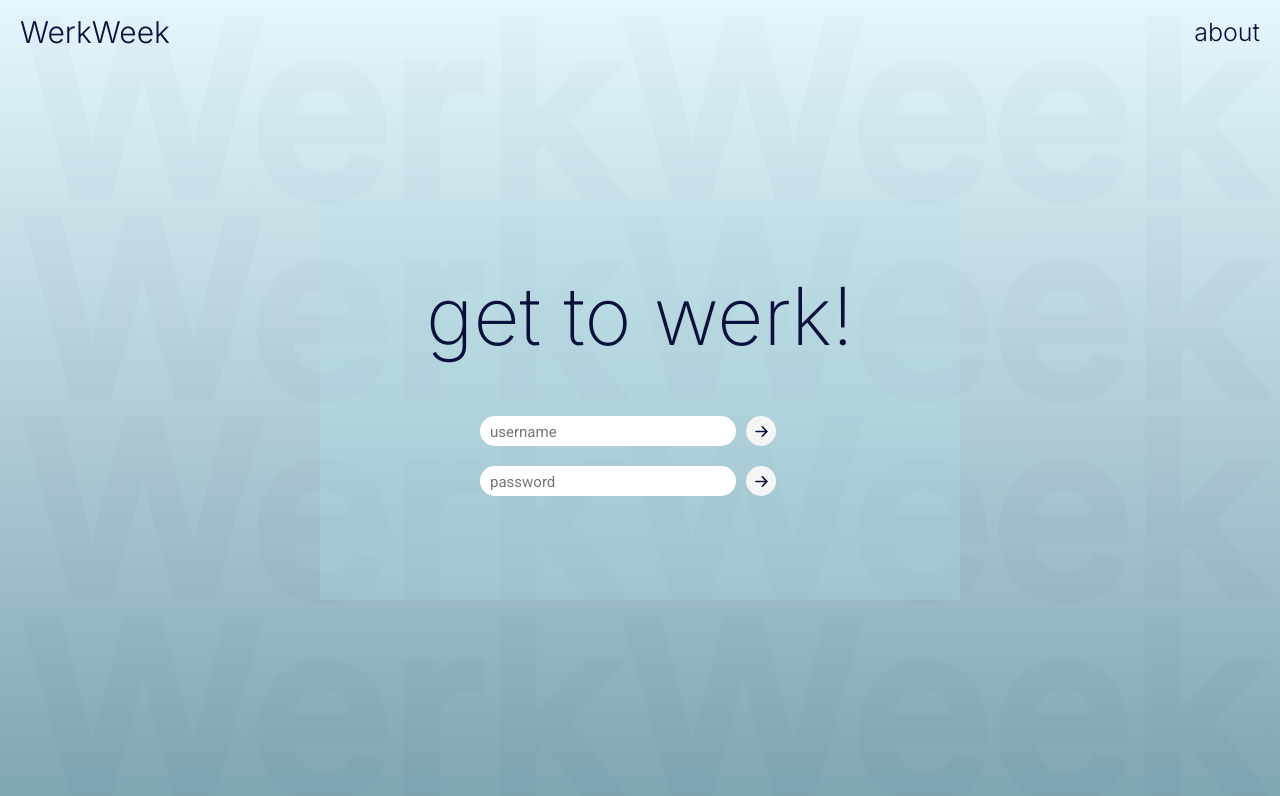
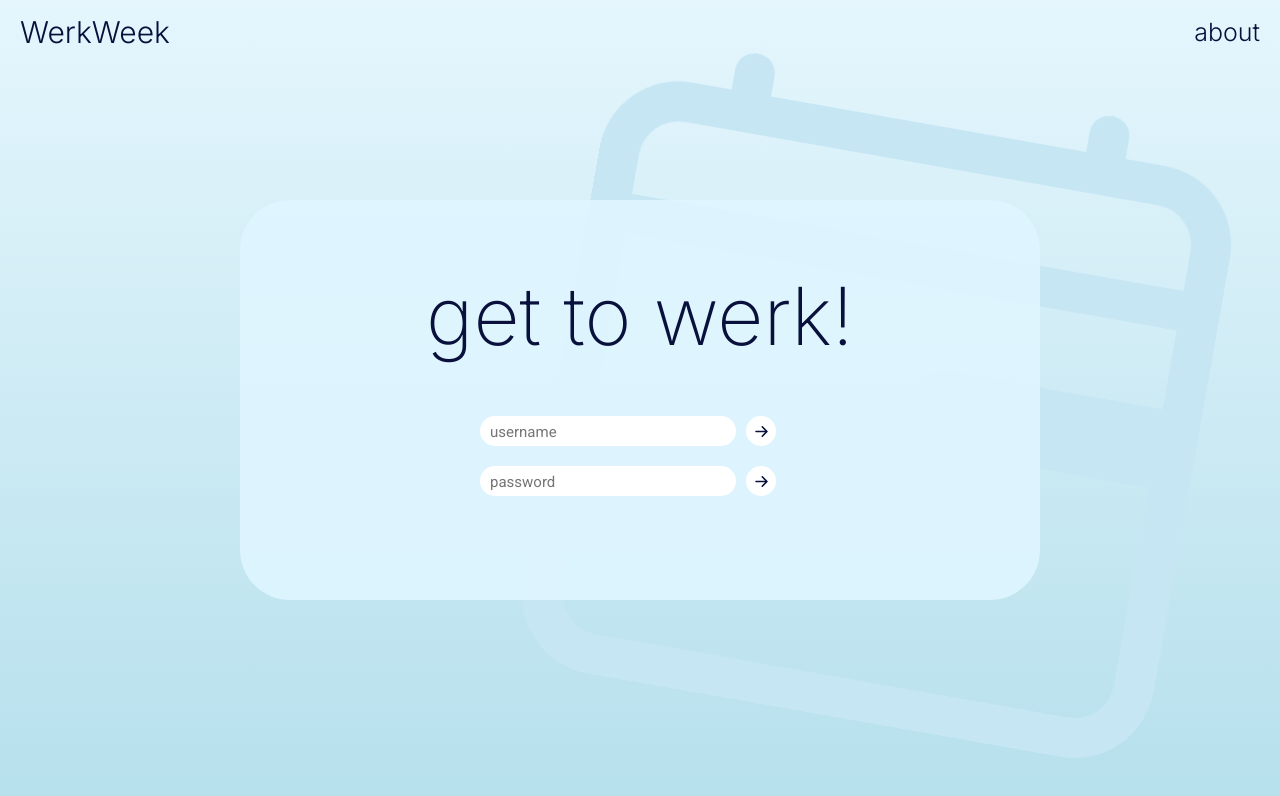
Before and after one commit to armstmol01/weekly-planner, a React (Create React App) app in the folder client/: page / in a window 1280 px wide. Shown: the top 796 px of the page. Built offline with nearby package versions, Linux system fonts and the light colour scheme; a web font is replaced by a local one.

Commit message:
login cal icon

```diff
--- a/client/src/components/login/Login.css
+++ b/client/src/components/login/Login.css
@@ -8,6 +8,7 @@
 }
 
 .logo__container {
+  display: none;
   position: fixed;
   bottom: 0;
   z-index: -1;
@@ -15,7 +16,6 @@
 }
 
 h1 {
-  color: var(--color-primary);
   font-size: 15rem;
   font-weight: 600;
   opacity: 1.5%;
@@ -24,14 +24,15 @@ h1 {
 }
 
 .login__container {
-  background: rgba(176,224,230, 0.3);
+  background: rgba(223, 246, 255, 0.9);/* rgb(210, 237, 247, 0.8);/* var(--color-light);/*rgba(176,224,230, 1) rgb(214, 238, 254, 0.8);*/
   color: var(--color-primary);
-  width: 40rem;
+  width: 50rem;
   height: 25rem;
   /* border-radius: 10px; */
   display: flex;
   flex-direction: column;
   align-items: center;
+  border-radius: 50px;
   gap: 2rem
 }
 
@@ -69,7 +70,7 @@ button {
   width: 30px;
   height: 30px;
   border-radius: 50px;
-  background: whitesmoke;
+  background: var(--color-white);
 }
 
 .btn__arrow {
@@ -82,3 +83,15 @@ h2 {
   font-weight: 200;
   font-size: 5rem;
 }
+
+.calendar__icon {
+  position: fixed;
+  left: calc(50% - 5rem);
+  bottom: calc(50% - 20rem);
+  font-size: 40rem;
+  z-index: -1;
+  /* opacity: 0.8; */
+  color: rgb(198, 230, 244);/*rgb(172, 222, 244); /* rgb(191, 235, 246);*/
+  transform: rotate(10deg);
+  overflow: -moz-hidden-unscrollable;
+}
--- a/client/src/components/login/Login.jsx
+++ b/client/src/components/login/Login.jsx
@@ -1,6 +1,7 @@
 import React from 'react'
 import './Login.css'
-import {BsArrowRightShort} from 'react-icons/bs'
+import {BsArrowRightShort, BsCalendar3, BsCalendar4Range} from 'react-icons/bs'
+import {AiOutlineCalendar} from 'react-icons/ai'
 
 const Login = () => {
   return (
@@ -23,6 +24,7 @@ const Login = () => {
             <button type="submit"><BsArrowRightShort className='btn__arrow'/></button>
           </div>
         </form>
+        <BsCalendar4Range className='calendar__icon'/>
       </div>
     </div>
   )
--- a/client/src/index.css
+++ b/client/src/index.css
@@ -44,7 +44,7 @@ body {
   line-height: 1.7;
   width: 100vw;
   max-height: 100vh;
-  background: linear-gradient(var(--color-bg), var(--color-bg-variant));
+  background: linear-gradient(var(--color-bg), var(--color-light));
   /*background-image: url(C:\Users\mamol\portfolio-tutorial\portfolio-site\src\assets\bg-texture.png);*/
 }
 
```
